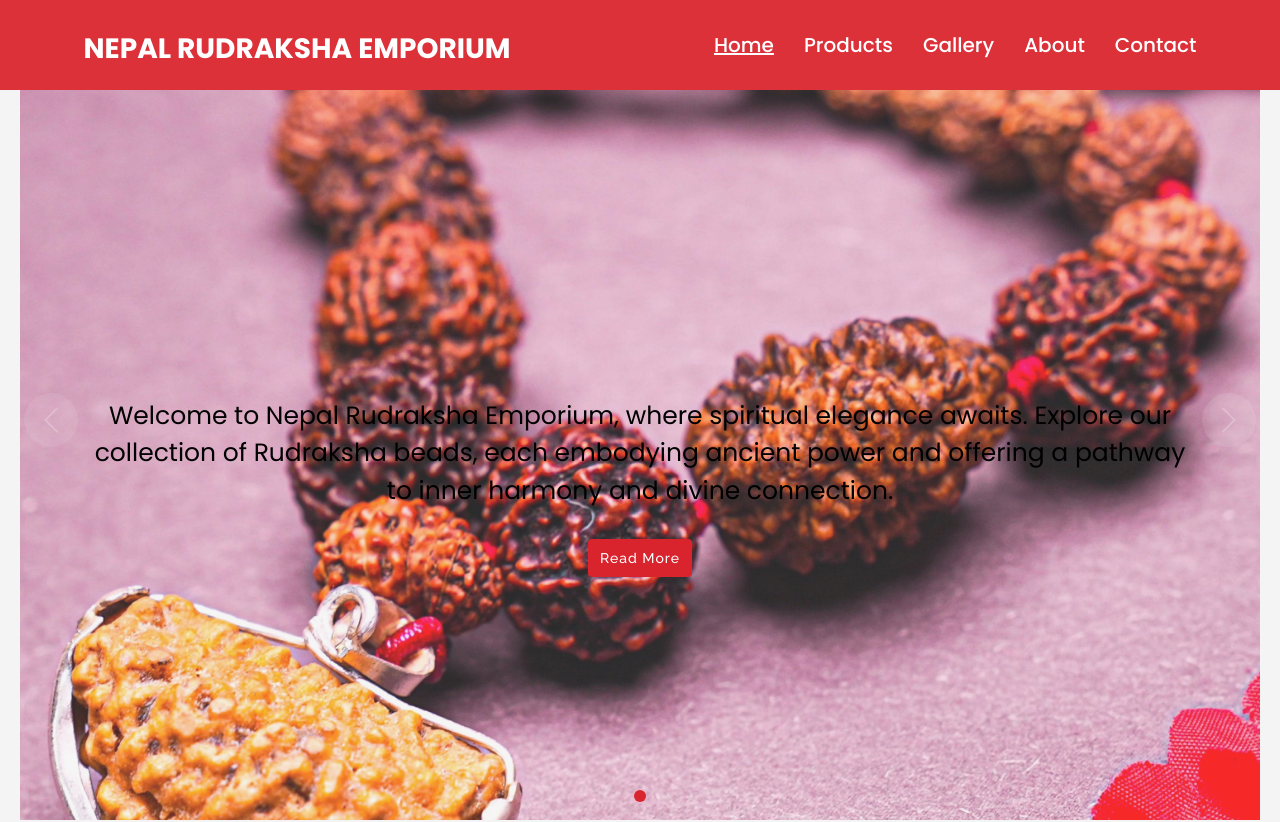
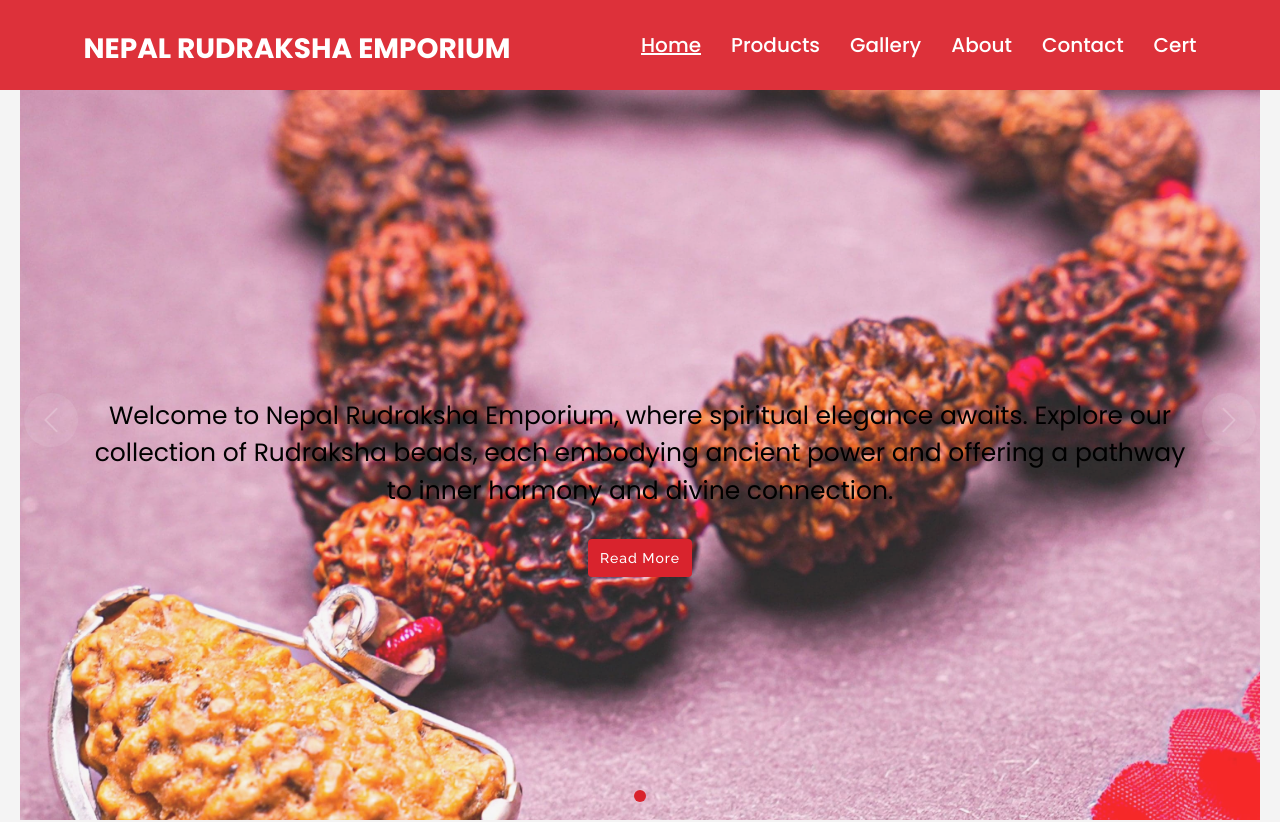
Before and after one commit to Raghav-28/E-commerce-site, a plain HTML site: page index.html in a window 1280 px wide. Shown: the top 822 px of the page. Drawn offline with Linux system fonts and the light colour scheme; a script that the page names is missing.

Commit message:
Added qr page

```diff
--- a/index.html
+++ b/index.html
@@ -47,6 +47,7 @@
           <li><a href="cart.html" >Gallery</a></li>
           <li><a href="about.html" >About</a></li>
           <li><a href="contact.html" >Contact</a></li>
+          <li><a href="qr">Cert</a></li>
 
         </ul>
         <!-- <div class="cart"><i class="bi bi-cart"></i><p id="count">0</p></div> -->
```
Also changed, not shown: assets/img/slide/architect_and_interiors_india_logo.jpeg (added), assets/img/slide/hero_img.png (added), 1 other file.
